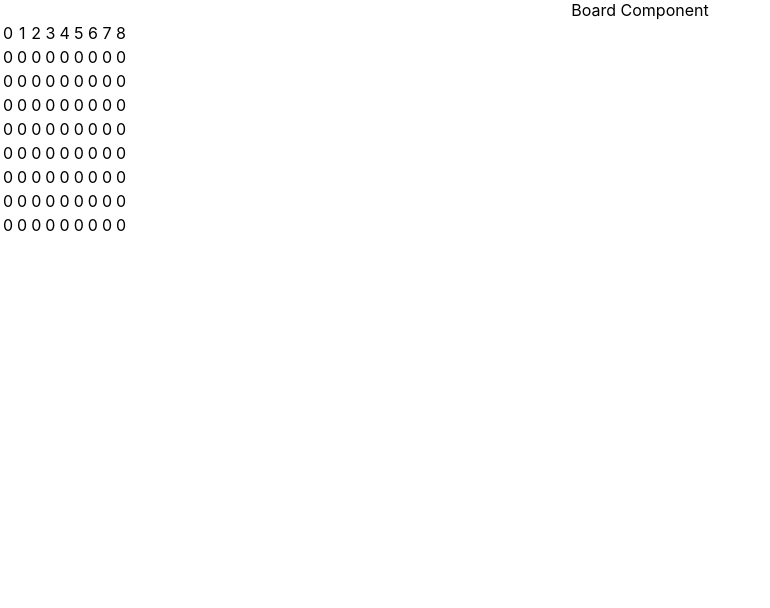
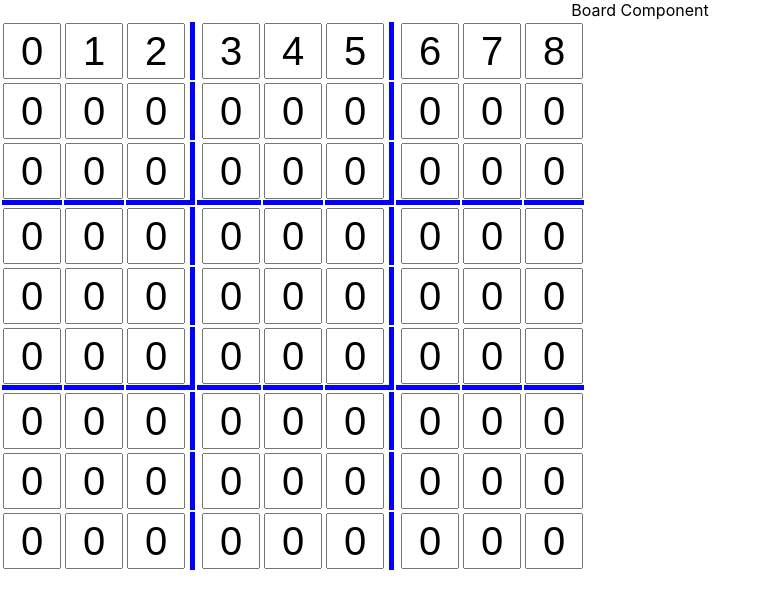
Before and after one commit to BergerLand/react-sudoku, a React (Create React App) app: page / in a window 1280 px wide. Shown: the top 608 px of the page, without its empty margins (0-770 px from the left). Built offline with nearby package versions, Linux system fonts and the light colour scheme.

Commit message:
Updated styles

```diff
--- a/src/App.tsx
+++ b/src/App.tsx
@@ -2,10 +2,22 @@ import React from 'react';
 import Board from './components/Board/Board';
 import './App.css';
 
+let board = [
+  [0, 1, 2, 3, 4, 5, 6, 7, 8],
+  [0, 0, 0, 0, 0, 0, 0, 0, 0],
+  [0, 0, 0, 0, 0, 0, 0, 0, 0],
+  [0, 0, 0, 0, 0, 0, 0, 0, 0],
+  [0, 0, 0, 0, 0, 0, 0, 0, 0],
+  [0, 0, 0, 0, 0, 0, 0, 0, 0],
+  [0, 0, 0, 0, 0, 0, 0, 0, 0],
+  [0, 0, 0, 0, 0, 0, 0, 0, 0],
+  [0, 0, 0, 0, 0, 0, 0, 0, 0]
+];
+
 function App() {
   return (
     <div className="App">
-      <Board />
+      <Board table={board}/>
     </div>
   );
 }
--- a/src/components/Board/Board.css
+++ b/src/components/Board/Board.css
@@ -1 +1,34 @@
 .Board {}
+
+input {
+    height: 50px;
+    width: 50px;
+    font-size: 40px;
+    text-align: center;
+}
+
+tr:nth-child(3) td {
+    border-bottom: 5px solid blue;
+}
+
+tr:nth-child(6) td {
+    border-bottom: 5px solid blue;
+}
+
+td:nth-child(3) {
+    border-right: 5px solid blue;
+    padding-right: 5px;
+}
+
+td:nth-child(4) {
+    padding-left: 5px;
+}
+
+td:nth-child(6) {
+    border-right: 5px solid blue;
+    padding-right: 5px;
+}
+
+td:nth-child(7) {
+    padding-left: 5px;
+}
--- a/src/components/Board/Board.tsx
+++ b/src/components/Board/Board.tsx
@@ -1,23 +1,23 @@
 import React from 'react';
 import './Board.css';
 
-let tableData = [
-  [0, 1, 2, 3, 4, 5, 6, 7, 8],
-  [0, 0, 0, 0, 0, 0, 0, 0, 0],
-  [0, 0, 0, 0, 0, 0, 0, 0, 0],
-  [0, 0, 0, 0, 0, 0, 0, 0, 0],
-  [0, 0, 0, 0, 0, 0, 0, 0, 0],
-  [0, 0, 0, 0, 0, 0, 0, 0, 0],
-  [0, 0, 0, 0, 0, 0, 0, 0, 0],
-  [0, 0, 0, 0, 0, 0, 0, 0, 0],
-  [0, 0, 0, 0, 0, 0, 0, 0, 0]
-];
+let isRowValid = (row: Array<number>) => {
 
-let renderTable = (table: Array<Array<number>>) => {
+}
+
+let isColumnValid = (column: Array<number>) => {
+
+}
+
+let isSquareValid = (square: Array<number>) => {
+
+}
+
+let renderTable = (board: Array<Array<number>>) => {
   return [
     <table>
       {
-        table.map((row, index) => {
+        board.map((row, index) => {
           return [
             renderRow(row)
           ]
@@ -29,11 +29,11 @@ let renderTable = (table: Array<Array<number>>) => {
 
 let renderRow = (row: Array<number>) => {
   return [
-    <tr>
+    <tr className="border-bottom">
       {
-        row.map((data) => {
+        row.map((data, index) => {
           return [
-            renderData(data)
+            renderData(data, index)
           ]
         })
       }
@@ -41,16 +41,18 @@ let renderRow = (row: Array<number>) => {
   ]
 }
 
-let renderData = (data: number) => {
+let renderData = (data: number, index: number) => {
   return [
-    <td>{data}</td>
+    <td>
+      <input type="text" value={data} />
+    </td>
   ]
 }
 
-const Board: React.FC = () => (
+const Board: React.FC<any> = (props) => (
   <div className="Board">
     Board Component
-      {renderTable(tableData)}
+      {renderTable(props.table)}
   </div>
 );
 
```
